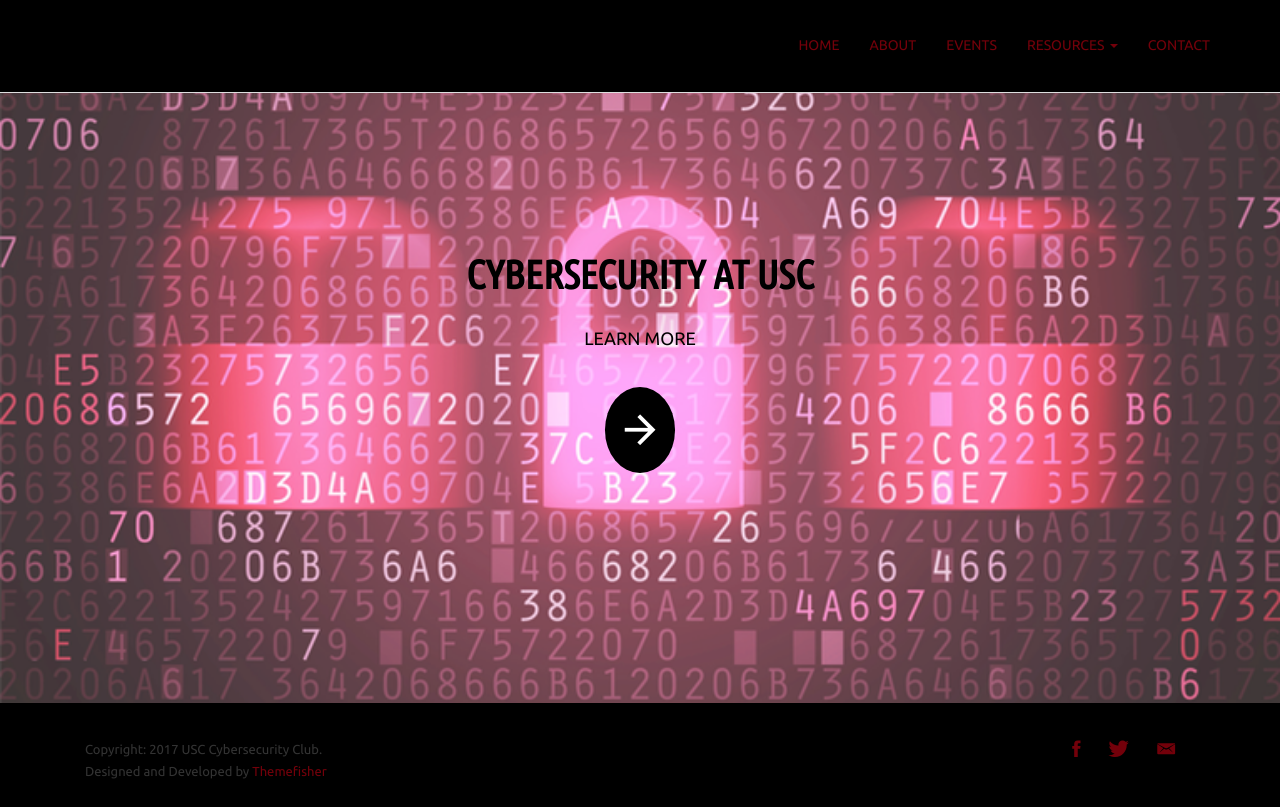
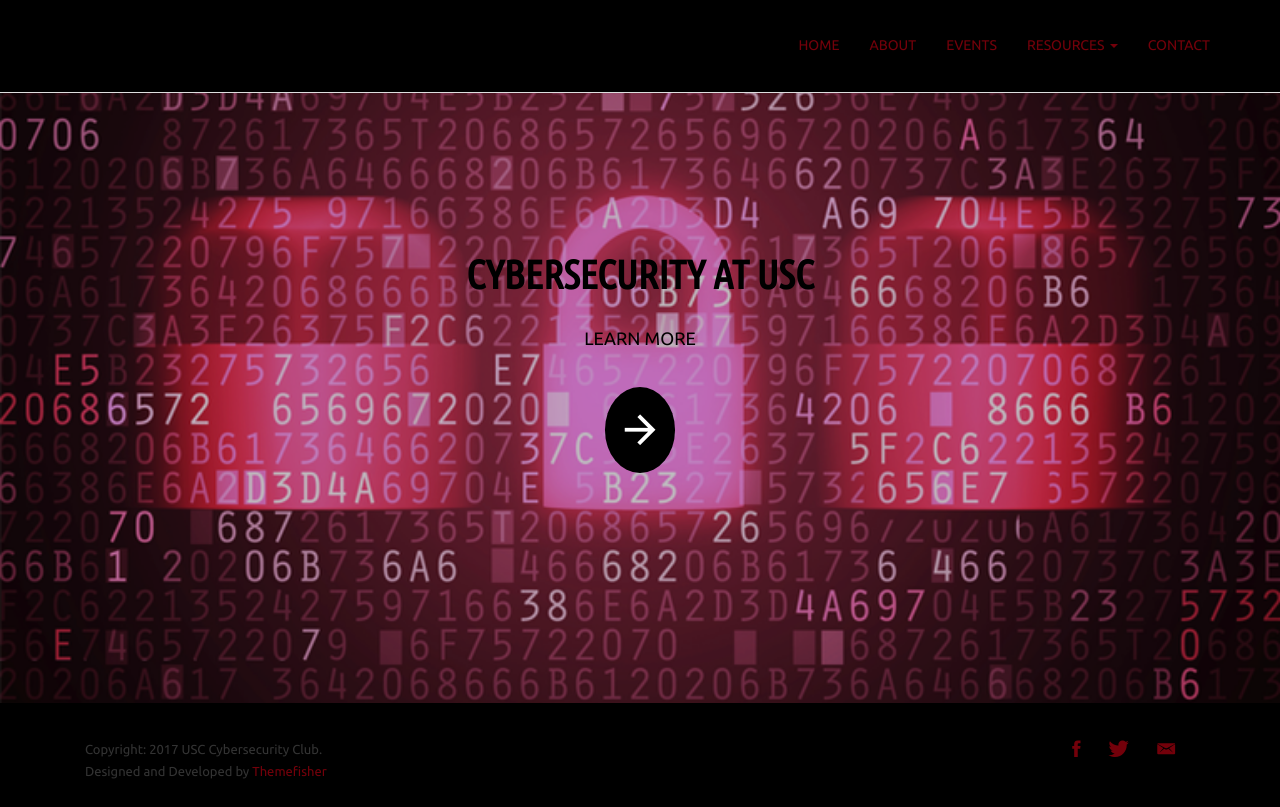
Before and after one commit to nglaeser/CybersecSite, a Flask app: page / in a window 1280 px wide. Run offline with Flask 2, Linux system fonts and the light colour scheme; some libraries are stand-ins or nearby versions; some web fonts are replaced.

Commit message:
Make hero background overlay black

```diff
--- a/static/css/main.css
+++ b/static/css/main.css
@@ -157,7 +157,7 @@ a:hover {
 #hero-area:before {
   content: '';
   z-index: 9;
-  background: rgba(255, 255, 255, 0.20);
+  background: rgba(0, 0, 0, 0.25);
   position: absolute;
   top: 0;
   left: 0;
```
